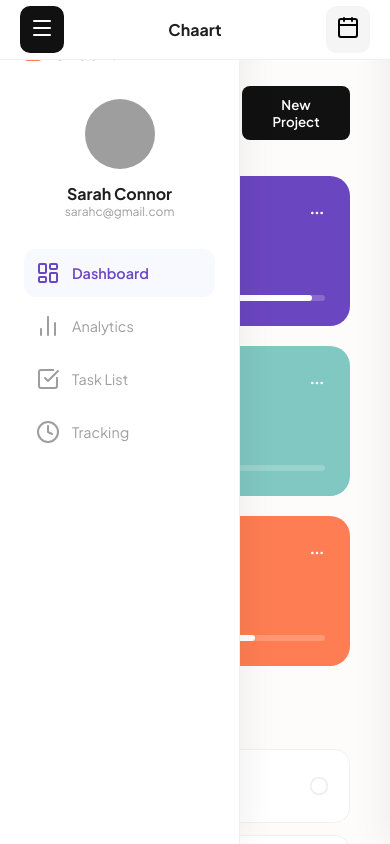
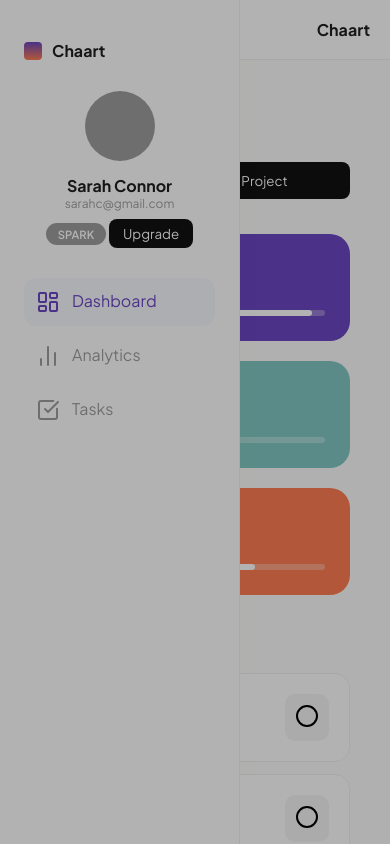
Before and after one commit to AbaraEmmanuel/EduTech_v1, a website: page studentdashboard.html in a window 390 px wide. Both pictures are taken after a click on the button 42 px from the left and 29 px from the top of the page. Shown: the top 844 px of the page. Drawn offline with nearby package versions, Linux system fonts and the light colour scheme; grey boxes are pictures that could not be loaded.

Commit message:
new changes to student dashboard

```diff
--- a/studentdashboard.html
+++ b/studentdashboard.html
@@ -1,11 +1,16 @@
 <!DOCTYPE html>
 <html lang="en">
 <head>
-    <meta charset="UTF-8">
-    <meta name="viewport" content="width=device-width, initial-scale=1.0">
-    <title>Chaart Dashboard - Exact Implementation</title>
+<meta charset="UTF-8" />
+<meta name="viewport" content="width=device-width, initial-scale=1.0"/>
+<title>Chaart Dashboard</title>
+
+<!-- Icons -->
 <script src="https://unpkg.com/lucide@latest"></script>
+
+<!-- Font -->
 <link href="https://fonts.googleapis.com/css2?family=Plus+Jakarta+Sans:wght@400;500;600;700&display=swap" rel="stylesheet">
+
 <style>
 :root {
   --bg-main: #FDFCFB;
@@ -17,250 +22,378 @@
   --teal: #81C7C2;
   --orange: #FF7D52;
   --border: #F0F0F0;
-            --transition: all 0.3s ease-in-out;
+  --transition: all .3s ease;
 }
 
-        * { margin: 0; padding: 0; box-sizing: border-box; font-family: 'Plus Jakarta Sans', sans-serif; }
-        body { background-color: var(--bg-main); color: var(--text-dark); overflow-x: hidden; }
+* {
+  margin:0; padding:0; box-sizing:border-box;
+  font-family: 'Plus Jakarta Sans', sans-serif;
+}
 
-        /* --- MOBILE HEADER (Icons Only on Mobile) --- */
+/*body { background: var(--bg-main); color: var(--text-dark); overflow: hidden; }*/
+body { background: var(--bg-main); color: var(--text-dark); }
+
+::-webkit-scrollbar { width:6px; }
+::-webkit-scrollbar-thumb { background:#ddd; border-radius:10px; }
+
+.dashboard-container { display:flex; height:100vh; }
+
+/* Sidebar */
+.sidebar {
+  width: 240px; background: var(--bg-sidebar); padding:40px 24px;
+  border-right:1px solid var(--border); overflow-y:auto; transition:var(--transition);
+}
+.logo { display:flex; align-items:center; gap:10px; font-weight:700; margin-bottom:30px; }
+.logo-box { width:18px; height:18px; background:linear-gradient(#6B46C1,#FF7D52); border-radius:4px; }
+.profile-area { text-align:center; margin-bottom:30px; }
+.avatar { width:70px; height:70px; border-radius:50%; margin-bottom:10px; }
+.plan-badge { display:inline-block; padding:4px 12px; border-radius:20px; font-size:.7rem; font-weight:600; color:white; margin-top:6px; }
+.plan-spark { background: #9E9E9E; }
+.plan-prime { background: var(--purple); }
+.plan-apex { background: var(--orange); }
+.upgrade-btn { margin-top:8px; padding:6px 14px; border-radius:8px; border:none; cursor:pointer; background:#111; color:white; transition:var(--transition);}
+.nav-item { display:flex; gap:12px; padding:12px; border-radius:12px; color:var(--text-gray); margin-bottom:6px; cursor:pointer; transition:var(--transition); text-decoration:none;}
+.nav-item.active, .nav-item:hover { background:#F8F9FF; color:var(--purple); }
+
+/* Main */
+.main-content { flex:1; padding:40px; overflow-y:auto; }
+.header-row { display:flex; justify-content:space-between; margin-bottom:30px; align-items:center; }
+.header-actions { display:flex; gap:10px; align-items:center; }
+.icon-btn { border:none; background:#F5F5F5; padding:10px; border-radius:10px; cursor:pointer; }
+.btn-new { background:#111; color:white; border:none; padding:10px 20px; border-radius:8px; cursor:pointer; }
+
+/* Projects */
+.project-grid { display:grid; grid-template-columns:repeat(3,1fr); gap:20px; margin-bottom:40px; }
+.project-card { padding:25px; border-radius:20px; color:white; transition:transform .3s ease, box-shadow .3s ease; }
+.project-card:hover { transform:translateY(-6px); box-shadow:0 20px 40px rgba(0,0,0,.15);}
+.card-purple { background: var(--purple); }
+.card-teal { background: var(--teal); }
+.card-orange { background: var(--orange); }
+.progress-track { height:6px; background:rgba(255,255,255,.3); border-radius:10px; margin-top:15px; }
+.progress-fill { height:100%; background:white; border-radius:10px; }
+
+/* Tasks */
+.task-card { background:white; padding:20px; border-radius:15px; border:1px solid var(--border); display:flex; justify-content:space-between; align-items:center; margin-bottom:12px; transition:var(--transition);}
+.task-card.completed { opacity:.6; text-decoration:line-through; }
+.task-tag { width:4px; height:25px; border-radius:4px; }
+
+/* Panels */
+.slide-panel {
+  position: fixed;
+  top: 0;
+  right: -320px; /* Slide from right */
+  width: 320px;
+  height: 100%;
+  background: white;
+  border-left: 1px solid var(--border); /* Left border for separation */
+  padding: 30px;
+  transition: var(--transition);
+  overflow-y: auto;
+  z-index: 3000;
+}
+.slide-panel.show { right: 0; }
+.panel-item { padding:12px; border-radius:12px; margin-bottom:10px; background:#F7F7F7; font-size:.85rem; }
+.purple { border-left:4px solid var(--purple); }
+.orange { border-left:4px solid var(--orange); }
+
+/* Responsive */
+@media(max-width:1200px){ .project-grid{grid-template-columns:repeat(2,1fr);} }
+@media(max-width:800px){ .project-grid{grid-template-columns:1fr;} }
+
+/* Mobile Sidebar */
+@media(max-width:1200px) {
+  .sidebar {
+    position: fixed;
+    top: 0;
+    left: -240px; /* Hidden by default */
+    height: 100%;
+    z-index: 2000;
+    transition: var(--transition);
+  }
+  .sidebar.show { left: 0; }
+}
+
+/* Panels already slide from right */
+@media(max-width:1200px){
+  .slide-panel {
+    width: 280px;
+  }
+}
+
+/* Mobile header adjustments */
+
+@media(max-width:800px){
+  .header-row {
+    flex-direction: column;
+    align-items: flex-start;
+    gap: 15px;
+  }
+
+  .header-actions {
+    width: 100%;
+    justify-content: space-between;
+  }
+
+  .btn-new {
+    flex: 1;
+  }
+
+  .project-grid {
+    grid-template-columns: 1fr;
+  }
+}
+
+
+/* Mobile Navbar (hidden on desktop) */
 .mobile-navbar {
   display: none;
+}
+
+.sidebar {
+  z-index: 2600;
+}
+
+
+/* Show mobile navbar on smaller screens */
+@media(max-width:1200px) {
+  .mobile-navbar {
+    display: flex;
     position: fixed;
-            top: 0; left: 0; right: 0;
+    top: 0;
+    left: 0;
+    right: 0;
     height: 60px;
     background: white;
-            z-index: 2000;
+    border-bottom: 1px solid var(--border);
+    z-index: 2500;
     padding: 0 20px;
+    align-items: center;
     justify-content: space-between;
-            align-items: center;
-            border-bottom: 1px solid var(--border);
   }
 
-        /* --- SIDEBAR --- */
-        .sidebar {
-            width: 240px;
-            background: var(--bg-sidebar);
-            padding: 40px 24px;
-            border-right: 1px solid var(--border);
-            height: 100vh;
-            position: sticky;
-            top: 0;
-            transition: var(--transition);
-            z-index: 1001;
+  /* Push main content down */
+  .main-content {
+    padding-top: 90px;
   }
 
-        /* --- CALENDAR --- */
-        .calendar-section {
-            width: 300px;
-            background: var(--bg-calendar);
-            padding: 40px 24px;
-            border-left: 1px solid var(--border);
-            height: 100vh;
-            position: sticky;
-            top: 0;
-            transition: var(--transition);
-            z-index: 1001;
+  .dashboard-container {
+  flex-direction: column;
 }
 
-        /* --- MAIN CONTENT --- */
-        .main-content { flex-grow: 1; padding: 40px; }
-        .dashboard-container { display: flex; min-height: 100vh; }
-
-        /* --- EXACT DESIGN ELEMENTS --- */
-        .logo { display: flex; align-items: center; gap: 10px; font-weight: 700; font-size: 1.2rem; margin-bottom: 35px; }
-        .logo-box { width: 18px; height: 18px; background: linear-gradient(to bottom, #6B46C1, #FF7D52); border-radius: 4px; }
-
-        .profile-area { text-align: center; margin-bottom: 30px; }
-        .avatar { width: 70px; height: 70px; border-radius: 50%; margin-bottom: 10px; object-fit: cover; }
-
-        .nav-item { display: flex; align-items: center; gap: 12px; padding: 12px; color: var(--text-gray); text-decoration: none; border-radius: 12px; margin-bottom: 5px; font-size: 0.9rem; }
-        .nav-item.active { background: #F8F9FF; color: var(--purple); font-weight: 600; }
-
-        .header-row { display: flex; justify-content: space-between; align-items: center; margin-bottom: 30px; }
-        .btn-new { background: #111; color: white; padding: 10px 20px; border-radius: 8px; border: none; font-weight: 600; cursor: pointer; }
-
-        /* Project Cards */
-        .project-grid { display: grid; grid-template-columns: repeat(3, 1fr); gap: 20px; margin-bottom: 40px; }
-        .project-card { padding: 25px; border-radius: 20px; color: white; position: relative; }
-        .card-purple { background-color: var(--purple); }
-        .card-teal { background-color: var(--teal); }
-        .card-orange { background-color: var(--orange); }
-
-        .progress-track { height: 6px; background: rgba(255,255,255,0.2); border-radius: 10px; margin-top: 15px; }
-        .progress-fill { height: 100%; background: white; border-radius: 10px; }
-
-        /* Task List */
-        .task-card { background: white; padding: 20px; border-radius: 15px; border: 1px solid var(--border); display: flex; justify-content: space-between; align-items: center; margin-bottom: 12px; }
-        .task-tag { width: 4px; height: 25px; border-radius: 4px; }
-
-        .pro-plan { background: #FFF0ED; padding: 20px; border-radius: 20px; display: flex; justify-content: space-between; align-items: center; margin-top: 20px; }
-
-        /* --- RESPONSIVENESS & TOGGLES --- */
-        @media (max-width: 1200px) {
-            .project-grid { grid-template-columns: repeat(2, 1fr); }
-            .calendar-section { position: fixed; right: -300px; top: 0; box-shadow: -10px 0 30px rgba(0,0,0,0.05); }
-            .calendar-section.show { right: 0; }
-            .mobile-navbar { display: flex; }
-            .main-content { padding-top: 80px; }
+}
+#overlay {
+  position: fixed;
+  inset: 0;
+  background: rgba(0,0,0,0.3);
+  display: none;
+  z-index: 2700;
 }
 
-        @media (max-width: 900px) {
-            .sidebar { position: fixed; left: -240px; top: 0; box-shadow: 10px 0 30px rgba(0,0,0,0.05); }
-            .sidebar.show { left: 0; }
-            .project-grid { grid-template-columns: 1fr; }
-            .two-col { display: block !important; }
+#overlay.show {
+  display: block;
 }
 
-        .icon-btn { border: none; background: #F5F5F5; padding: 10px; border-radius: 10px; cursor: pointer; }
-        .icon-btn.active { background: #111; color: white; }
 
-        #theme-toggle {
-  position: fixed;
-  top: 20px;
-  right: 20px;
-}
-
-@media (max-width: 768px) {
-  #theme-toggle {
-    top: auto;
-    bottom: 20px;
-  }
-}
 </style>
 </head>
+
 <body>
 
+  <!-- Mobile Header -->
 <div class="mobile-navbar">
-        <button class="icon-btn" id="hamToggle" onclick="handleToggle('sidebar')"><i data-lucide="menu"></i></button>
-        <span style="font-weight: 700;">Chaart</span>
-        <button class="icon-btn" id="calToggle" onclick="handleToggle('calendar')"><i data-lucide="calendar"></i></button>
+  <button class="icon-btn" onclick="togglePanel('sidebar')"><i data-lucide="menu"></i></button>
+  <b>Chaart</b>
+</div>
+
+
+<!-- Notification Panel -->
+<div class="slide-panel" id="notificationsPanel">
+  <h3>Notifications</h3>
+  <div id="notificationsList"></div>
+</div>
+
+<!-- Calendar Panel -->
+<div class="slide-panel" id="calendarPanel">
+  <h3>Academic Calendar</h3>
+  <div id="calendarEventsList"></div>
 </div>
 
 <div class="dashboard-container">
+
+  <!-- Sidebar -->
   <aside class="sidebar" id="sidebar">
-            <div class="logo"><div class="logo-box"></div><span>Chaart</span></div>
+    <div class="logo"><div class="logo-box"></div>Chaart</div>
     <div class="profile-area">
       <img src="https://i.pravatar.cc/150?u=sarah" class="avatar">
-                <h4>Sarah Connor</h4>
-                <p style="color:var(--text-gray); font-size: 0.75rem;">sarahc@gmail.com</p>
+      <h4 id="username">Sarah Connor</h4>
+      <p style="font-size:.75rem;color:var(--text-gray)" id="email">sarahc@gmail.com</p>
+      <span id="planBadge" class="plan-badge plan-spark">SPARK</span>
+      <button class="upgrade-btn" onclick="upgradePlan()">Upgrade</button>
     </div>
     <nav>
-                <a href="#" class="nav-item active"><i data-lucide="layout-dashboard"></i> Dashboard</a>
-                <a href="#" class="nav-item"><i data-lucide="bar-chart-2"></i> Analytics</a>
-                <a href="#" class="nav-item"><i data-lucide="check-square"></i> Task List</a>
-                <a href="#" class="nav-item"><i data-lucide="clock"></i> Tracking</a>
+      <a class="nav-item active"><i data-lucide="layout-dashboard"></i>Dashboard</a>
+      <a class="nav-item"><i data-lucide="bar-chart-2"></i>Analytics</a>
+      <a class="nav-item"><i data-lucide="check-square"></i>Tasks</a>
     </nav>
   </aside>
 
+  <!-- Main -->
   <main class="main-content">
     <div class="header-row">
       <div>
-                    <h2>Hello, Sara</h2>
-                    <p style="color:var(--text-gray); font-size: 0.9rem;">Today is Monday, 20 October 2021</p>
+        <h2 id="greeting">Hello, Sarah 👋</h2>
+        <p style="color:var(--text-gray)">Welcome back</p>
       </div>
-                <button class="btn-new"> New Project</button>
+      <div class="header-actions">
+        <button class="icon-btn" onclick="togglePanel('notificationsPanel')"><i data-lucide="bell"></i></button>
+        <button class="icon-btn" onclick="togglePanel('calendarPanel')"><i data-lucide="calendar"></i></button>
+        <button class="btn-new" onclick="addProject()">New Project</button>
+      </div>
     </div>
 
     <div class="project-grid" id="projects"></div>
 
-            <div class="two-col" style="display: grid; grid-template-columns: 1.2fr 1fr; gap: 30px;">
-                <div>
-                    <h3 style="margin-bottom: 20px;">Tasks for today</h3>
+    <h3 style="margin-bottom:15px">Tasks</h3>
     <div id="tasks"></div>
-                </div>
 
-                <div>
-                    <h3 style="margin-bottom: 20px;">Statistics</h3>
-                    <div style="display: grid; grid-template-columns: 1fr 1fr; gap: 15px;">
-                        <div style="background:white; padding: 20px; border-radius: 15px; border:1px solid var(--border); text-align: center;">
-                            <h2 style="font-size: 1.5rem;">28 h</h2><p style="font-size: 0.7rem; color: var(--text-gray);">Tracked time</p>
-                        </div>
-                        <div style="background:white; padding: 20px; border-radius: 15px; border:1px solid var(--border); text-align: center;">
-                            <h2 style="font-size: 1.5rem;">18</h2><p style="font-size: 0.7rem; color: var(--text-gray);">Finished tasks</p>
-                        </div>
-                    </div>
-                    <div class="pro-plan">
-                        <div>
-                            <p style="font-weight: 700; font-size: 1.1rem;">$9.99 <small>p/m</small></p>
-                            <p style="font-size: 0.8rem; margin: 4px 0;"><b>Pro Plan</b></p>
-                            <p style="font-size: 0.7rem; color: var(--text-gray);">More productivity with premium!</p>
-                        </div>
-                        <i data-lucide="zap" style="color: var(--orange); fill: var(--orange);"></i>
-                    </div>
-                </div>
-            </div>
   </main>
-
-        <aside class="calendar-section" id="calendar">
-            <h3 style="margin-bottom: 25px;">Calendar</h3>
-            <div id="calEvents"></div>
-        </aside>
 </div>
 
 <script>
-        // Dynamic Data
-        const projectItems = [
-            { title: 'Web Development', tasks: 10, prog: 95, color: 'purple' },
-            { title: 'Mobile App Design', tasks: 12, prog: 48, color: 'teal' },
-            { title: 'Facebook Brand UI Kit', tasks: 22, prog: 73, color: 'orange' }
+/* ====================== DATA ====================== */
+let user = { name:"Sarah Connor", email:"sarahc@gmail.com", plan:"spark" };
+let projects = [
+  { id:1, title:'Web Development', tasks:10, progress:95, color:'purple' },
+  { id:2, title:'Mobile App Design', tasks:12, progress:48, color:'teal' },
+  { id:3, title:'Brand UI Kit', tasks:22, progress:73, color:'orange' }
+];
+let tasks = [
+  { id:1, title:'Prepare Figma', project:'Mobile App', done:false, color:'orange' },
+  { id:2, title:'UX Wireframes', project:'Web Dev', done:false, color:'purple' },
+  { id:3, title:'Research', project:'Brand Kit', done:true, color:'teal' }
+];
+let notifications = [
+  { id:1,text:"Purple group project assigned" },
+  { id:2,text:"Tutorial scheduled for Friday" }
+];
+let calendarEvents = [
+  { date:"Mar 10", title:"Purple Group Project", group:"purple" },
+  { date:"Mar 18", title:"Orange Group Review", group:"orange" }
 ];
 
-        // Toggle Function (Double-Click to close logic)
-        function handleToggle(targetId) {
-            const target = document.getElementById(targetId);
-            const isClosing = target.classList.contains('show');
+/* ====================== RENDER ====================== */
+function renderUser(){
+  document.getElementById('username').textContent = user.name;
+  document.getElementById('email').textContent = user.email;
+  const badge = document.getElementById('planBadge');
+  badge.textContent = user.plan.toUpperCase();
+  badge.className = `plan-badge plan-${user.plan}`;
+  document.getElementById('greeting').textContent = `Hello, ${user.name.split(' ')[0]} 👋`;
+}
+function renderProjects(){
+  document.getElementById('projects').innerHTML = projects.map(p=>`
+    <div class="project-card card-${p.color}">
+      <b>${p.title}</b>
+      <p style="font-size:.75rem">${p.tasks} tasks • ${p.progress}%</p>
+      <div class="progress-track"><div class="progress-fill" style="width:${p.progress}%"></div></div>
+    </div>
+  `).join('');
+}
+function renderTasks(){
+  document.getElementById('tasks').innerHTML = tasks.map(t=>`
+    <div class="task-card ${t.done?'completed':''}">
+      <div style="display:flex;gap:12px;align-items:center">
+        <div class="task-tag" style="background:var(--${t.color})"></div>
+        <div>
+          <b>${t.project}</b>
+          <p style="font-size:.75rem;color:var(--text-gray)">${t.title}</p>
+        </div>
+      </div>
+      <button class="icon-btn" onclick="toggleTask(${t.id})">
+        <i data-lucide="${t.done?'check-circle':'circle'}"></i>
+      </button>
+    </div>
+  `).join('');
+}
+function renderNotifications(){
+  document.getElementById('notificationsList').innerHTML = notifications.map(n=>`
+    <div class="panel-item">${n.text}</div>
+  `).join('');
+}
+function renderCalendar(){
+  document.getElementById('calendarEventsList').innerHTML = calendarEvents.map(e=>`
+    <div class="panel-item ${e.group}">
+      <b>${e.date}</b><br>${e.title}
+    </div>
+  `).join('');
+}
+
+/* ====================== ACTIONS ====================== */
+function toggleTask(id){
+  tasks = tasks.map(t=>t.id===id?{...t,done:!t.done}:t);
+  renderTasks(); lucide.createIcons();
+}
+function addProject(){
+  const title = prompt("Project name?");
+  if(!title) return;
+  projects.push({ id:Date.now(), title, tasks:0, progress:0, color:['purple','teal','orange'][Math.floor(Math.random()*3)] });
+  renderProjects();
+}
+//function togglePanel(id){ document.getElementById(id).classList.toggle('show'); }
+function upgradePlan(){
+  if(user.plan==='spark') user.plan='prime';
+  else if(user.plan==='prime') user.plan='apex';
+  else { alert("You're already on Apex 🚀"); return; }
+  renderUser();
+}
+
+
+
+
+/* ====================== INITIAL RENDER ====================== */
+renderUser();
+renderProjects();
+renderTasks();
+renderNotifications();
+renderCalendar();
+lucide.createIcons();
+
+
+
+
+
+function togglePanel(id){
+
+  const panels = ['sidebar','notificationsPanel','calendarPanel'];
+  const overlay = document.getElementById('overlay');
+  const target = document.getElementById(id);
+
+  const isOpening = !target.classList.contains('show');
 
   // Close everything first
-            document.querySelectorAll('.sidebar, .calendar-section, .icon-btn').forEach(el => {
-                el.classList.remove('show', 'active');
+  panels.forEach(panel => {
+    document.getElementById(panel).classList.remove('show');
   });
 
-            // If it wasn't open, open it
-            if (!isClosing) {
+  if(isOpening){
     target.classList.add('show');
-                if (targetId === 'sidebar') document.getElementById('hamToggle').classList.add('active');
-                if (targetId === 'calendar') document.getElementById('calToggle').classList.add('active');
+    overlay.classList.add('show');
+  } else {
+    overlay.classList.remove('show');
   }
 }
 
-        // Render Functions
-        function render() {
-            document.getElementById('projects').innerHTML = projectItems.map(p => `
-                <div class="project-card card-${p.color}">
-                    <div style="display:flex; justify-content:space-between; margin-bottom:15px"><i data-lucide="layers" style="width:16px"></i><i data-lucide="more-horizontal" style="width:16px"></i></div>
-                    <p style="font-weight: 600;">${p.title}</p>
-                    <p style="font-size: 0.7rem; opacity: 0.8; margin-top: 5px;">${p.tasks} tasks | ${p.prog}%</p>
-                    <div class="progress-track"><div class="progress-fill" style="width: ${p.prog}%"></div></div>
-                </div>
-            `).join('');
-
-            document.getElementById('tasks').innerHTML = [
-                {t: 'Mobile App', d: 'Prepare Figma file', c: 'orange'},
-                {t: 'UX wireframes', d: 'Design UX wireframes', c: 'purple'},
-                {t: 'Mobile App', d: 'Research', c: 'teal'}
-            ].map(t => `
-                <div class="task-card">
-                    <div style="display:flex; gap:12px; align-items:center;">
-                        <div class="task-tag" style="background:var(--${t.c})"></div>
-                        <div><p style="font-weight:700; font-size:0.85rem;">${t.t}</p><p style="color:var(--text-gray); font-size:0.75rem;">${t.d}</p></div>
-                    </div>
-                    <i data-lucide="circle" style="color:#EEE; width:20px"></i>
-                </div>
-            `).join('');
-
-            document.getElementById('calEvents').innerHTML = `
-                <p style="color:var(--text-gray); font-size:0.7rem; margin-bottom:15px;">Oct 20, 2021</p>
-                <div style="padding:10px 0; border-bottom:1px solid #EEE; display:flex; gap:10px; font-size:0.8rem;"><b>10:00</b> <span>Dribbble shot</span></div>
-                <div style="padding:10px 0; border-bottom:1px solid #EEE; display:flex; gap:10px; font-size:0.8rem;"><b>13:20</b> <span>Design Task</span></div>
-            `;
-
-            lucide.createIcons();
+function closeAllPanels(){
+  document.getElementById('sidebar').classList.remove('show');
+  document.getElementById('notificationsPanel').classList.remove('show');
+  document.getElementById('calendarPanel').classList.remove('show');
+  document.getElementById('overlay').classList.remove('show');
 }
 
-        document.addEventListener('DOMContentLoaded', render);
+
 
 </script>
-    <script src="theme.js"></script>
+<div id="overlay" onclick="closeAllPanels()"></div>
+
 </body>
 </html>
```
Lines whose indentation alone changed are shown as unchanged.
